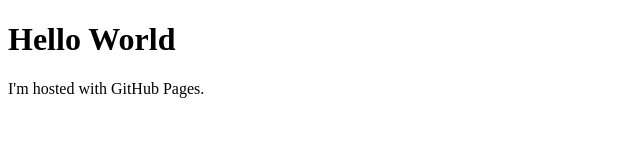
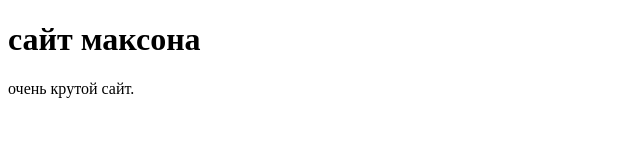
Before and after one commit to lilmaxem/sait_maksona, a plain HTML site: page index.html in a window 1280 px wide. Shown: the whole page, without its empty margins (0-640 px from the left). Drawn offline with Linux system fonts and the light colour scheme.

Commit message:
сайт максона

```diff
--- a/index.html
+++ b/index.html
@@ -1,7 +1,7 @@
 <!DOCTYPE html>
 <html>
 <body>
-<h1>Hello World</h1>
-<p>I'm hosted with GitHub Pages.</p>
+<h1>сайт максона</h1>
+<p>очень крутой сайт.</p>
 </body>
 </html>
```
Also changed, not shown: 1 other file.
